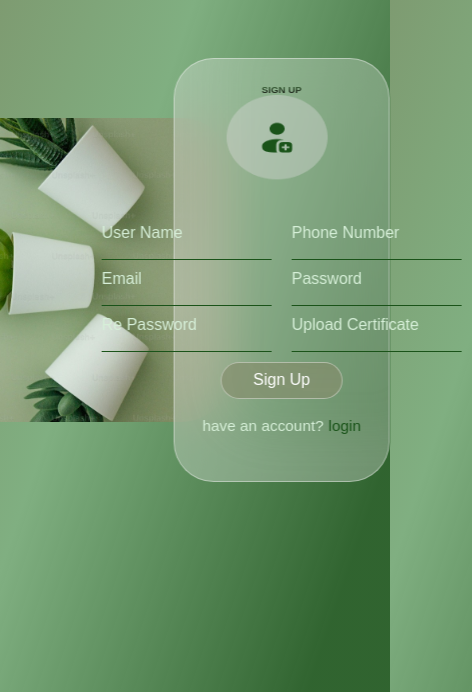
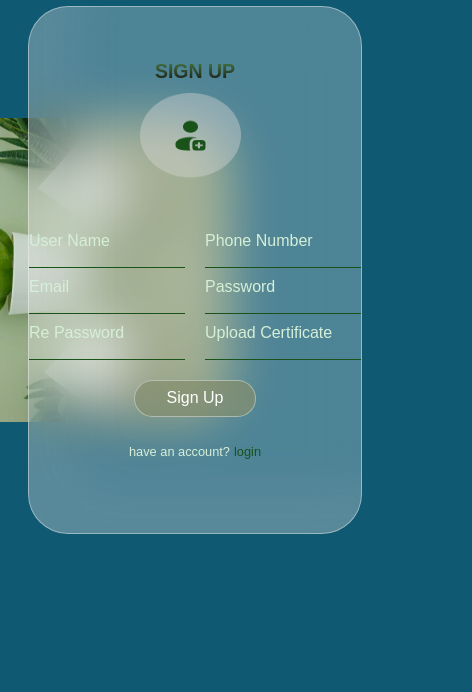
Before and after one commit to YoosTh2/da_work, a plain HTML site: page verification.html in a window 390 px wide. Shown: the part 152-844 px from the top of the page, 472 px wide, since content can reach past the window. Drawn offline with Linux system fonts and the light colour scheme.

Commit message:
Update verify.css

```diff
--- a/verify.css
+++ b/verify.css
@@ -214,3 +214,35 @@ input {
   display: flex;
   flex-direction: column;
 }
+
+
+@media only screen and (max-width: 600px) {
+  body {
+    background: rgb(16, 89, 114);
+    height: 100vh;
+  }
+  .logo {
+    left: 5vw;
+    top: 2vh;
+    font-size: 6vw;
+  }
+  .page_container {
+    height: 60vh;
+    width: 80vw;
+    font-size: 1rem;
+    gap: 10px;
+    padding: 10px;
+    left: 10px;
+  }
+  input {
+    width: 40vw;
+  }
+.go_right{
+  transform: none;
+}
+
+.header{
+  font-size: 5vw;
+}
+
+}
```
